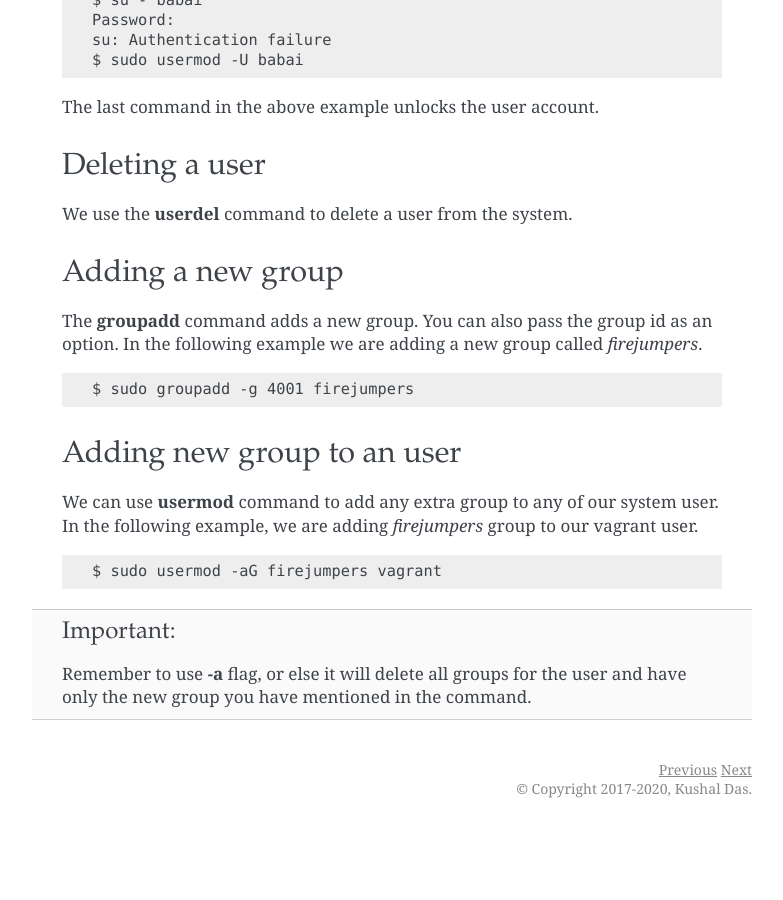
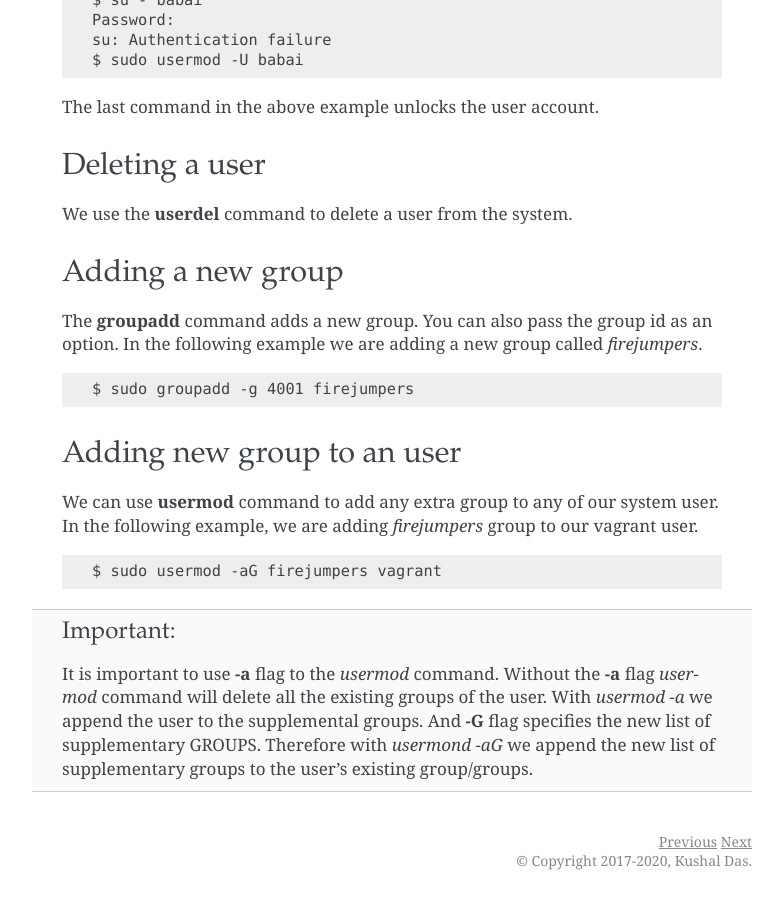
Before and after one commit to kushaldas/lym, a Sphinx documentation site: the page built from docs/users.rst, in a window 1280 px wide and 900 px high, scrolled down 3588 px. Shown: the whole window, without its empty margins (358-1141 px from the left). Built offline with Sphinx 7.4.7, drawn with Linux system fonts in a browser that asks for light colours; a script that is not in the unit is left out; before the commit the page ends 4416 px from its top, so only the background shows below that.

Commit message:
Updates the documantationon usermod command
Shows the usage is `usermod -aG`

```diff
--- a/docs/users.rst
+++ b/docs/users.rst
@@ -236,4 +236,4 @@ In the following example, we are adding *firejumpers* group to our vagrant user.
     $ sudo usermod -aG firejumpers vagrant
 
 
-.. important:: Remember to use **-a** flag, or else it will delete all groups for the user and have only the new group you have mentioned in the command.
+.. important:: It is important to use **-a** flag to the `usermod` command. Without the **-a** flag `usermod` command will delete all the existing groups of the user. With `usermod -a` we append the user to the supplemental groups. And **-G** flag specifies the new list of supplementary GROUPS. Therefore with `usermond -aG` we append the new list of supplementary groups to the user's existing group/groups.
```
